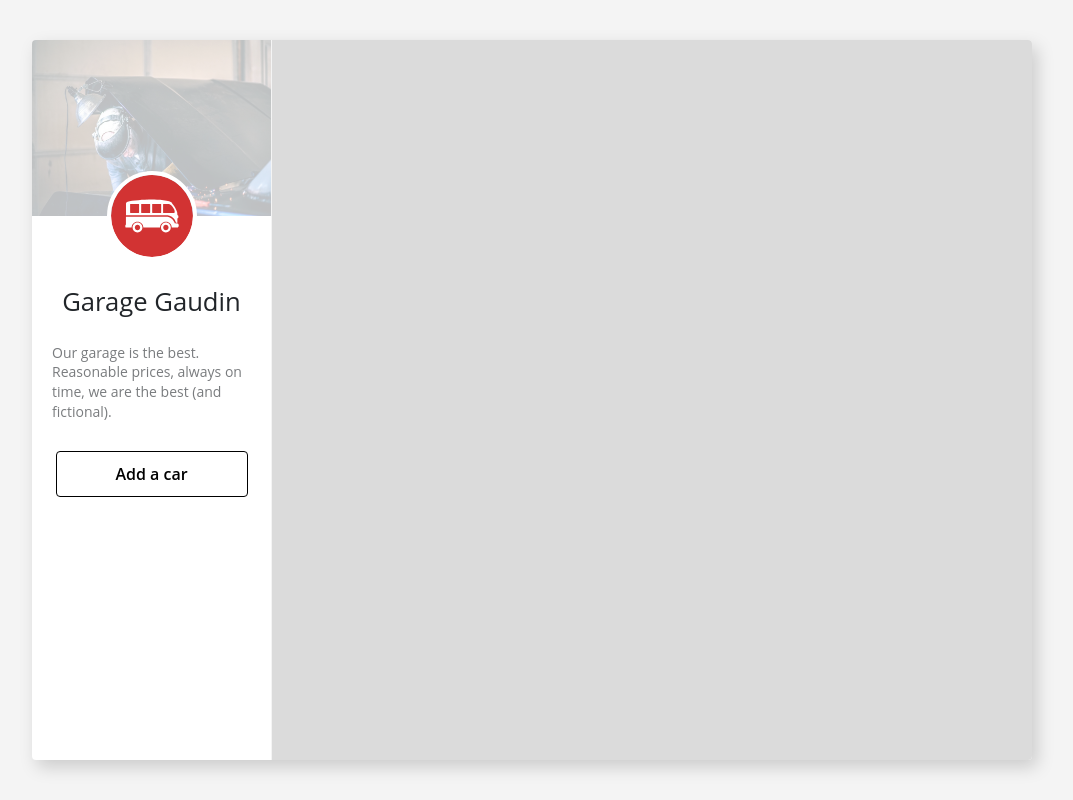
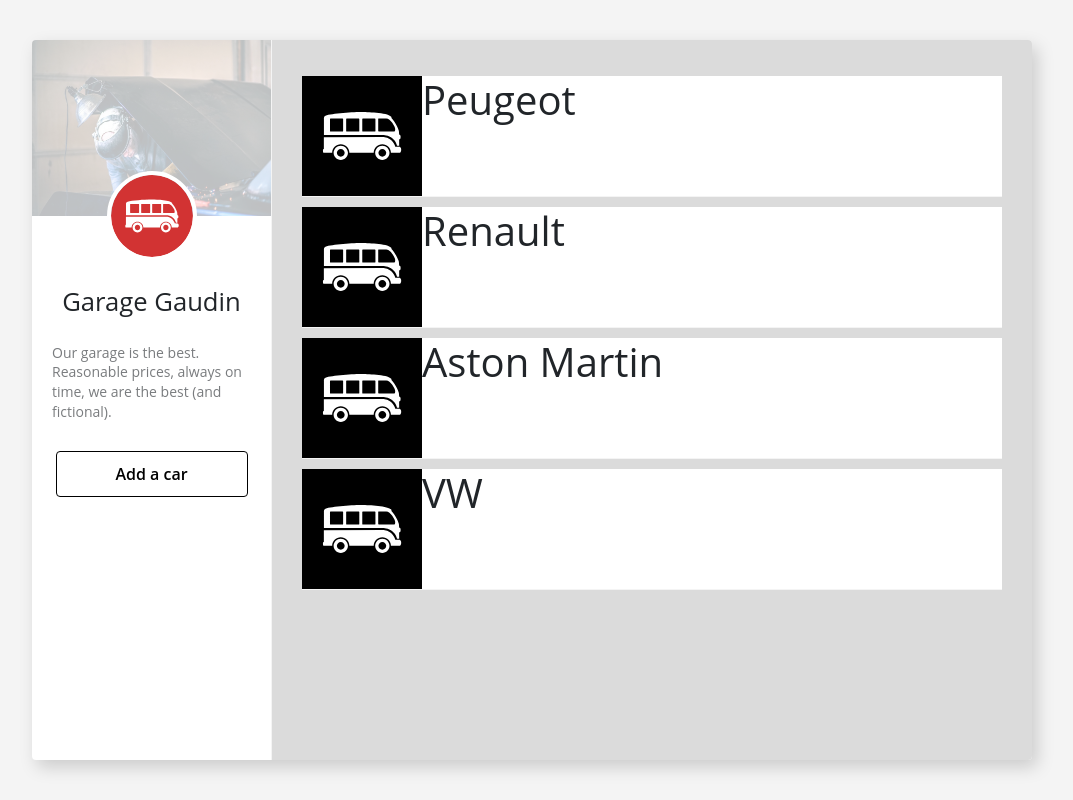
Before and after one commit to nskibiak/react-garage-redux, a React (Create React App) app: page / in a window 1280 px wide. Shown: the whole page, without its empty margins (108-1181 px from the left). Built offline with nearby package versions, Linux system fonts and the light colour scheme.

Commit message:
created car component and rendering using ul li styling from template

```diff
--- /dev/null
+++ b/src/components/car.jsx
@@ -0,0 +1,15 @@
+import React, { Component } from 'react';
+import carLogo from '../assets/images/logo_square.svg';
+
+class Car extends Component {
+  render () {
+    return (
+      <li className="car-smallad">
+        <img src={carLogo} alt="Car Logo" className="car-logo"/>
+        <h1>{this.props.car.brand}</h1>
+      </li>
+    );
+  }
+}
+
+export default Car;
--- a/src/containers/list_container.jsx
+++ b/src/containers/list_container.jsx
@@ -1,9 +1,19 @@
 import React, { Component } from 'react';
+import Car from '../components/car';
+import cars from '../data/cars';
 
 class ListContainer extends Component {
   render () {
     return (
-      <div className="list-container"></div>
+      <div className="list-container">
+        <div className="car-details">
+          <ul>
+            {cars.map((car) => {
+              return <Car key={car.id} car={car}/>
+            })}
+          </ul>
+        </div>
+      </div>
     );
   }
 }
```
